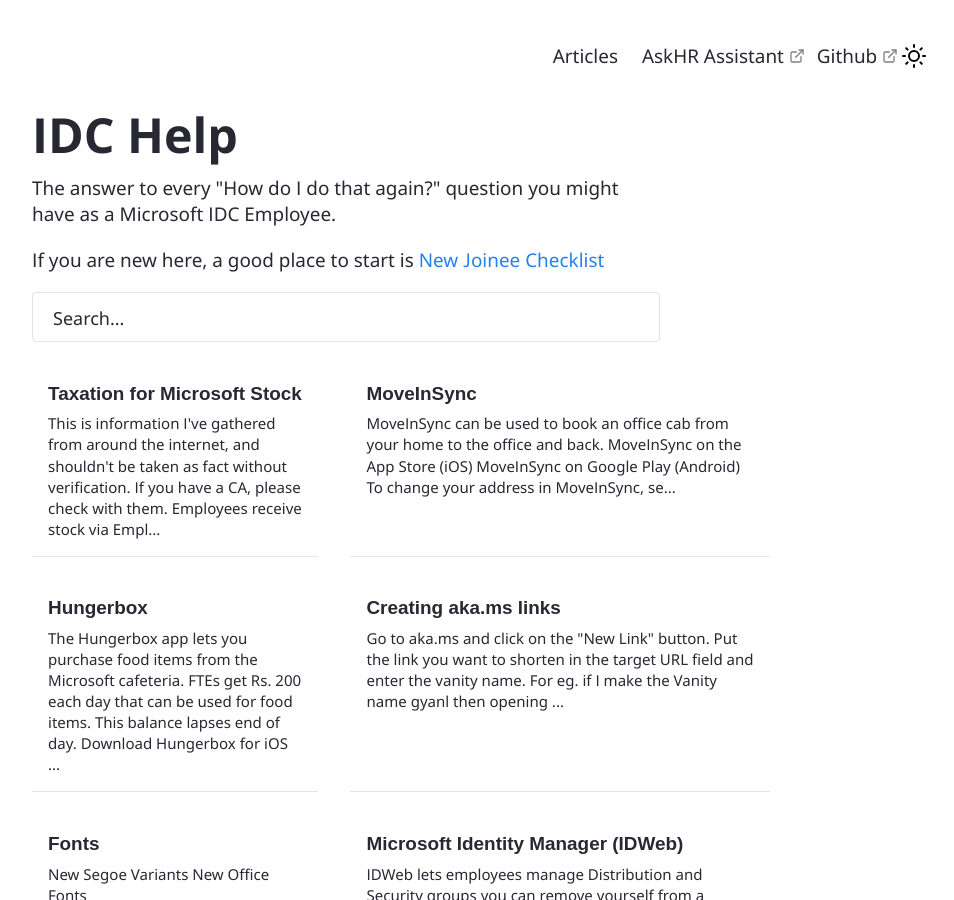
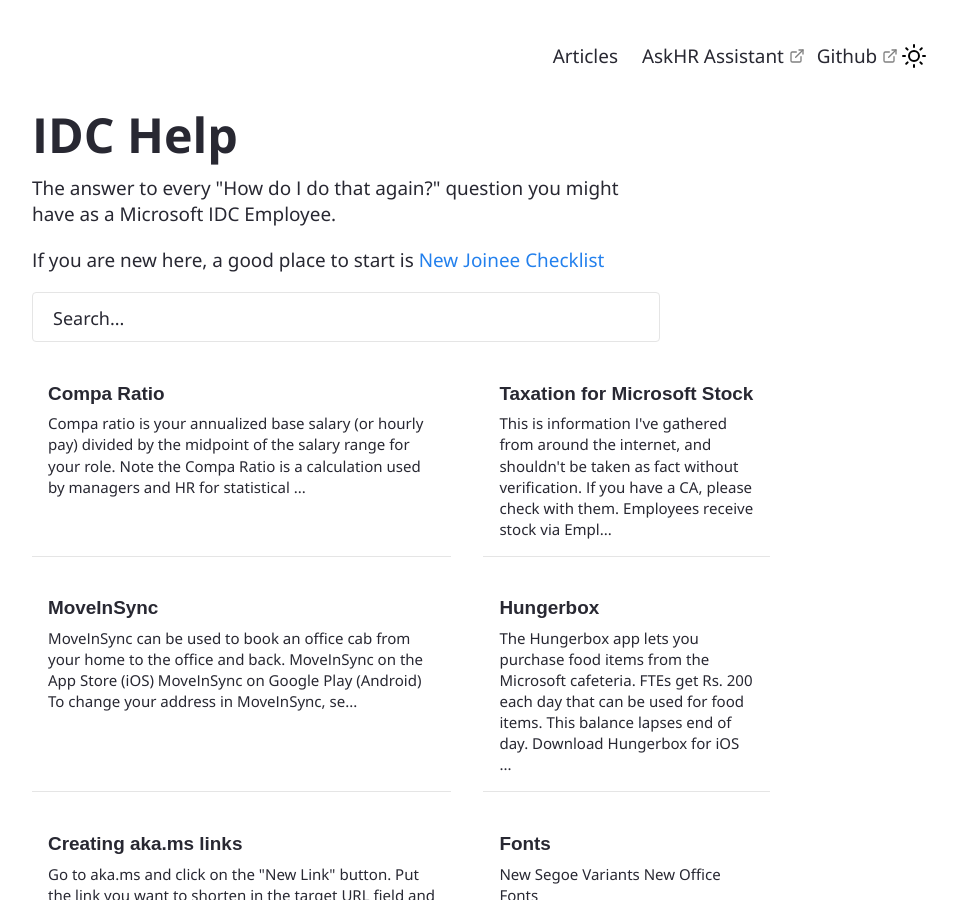
Before and after one commit to akademi-archive/akademi-archive.github.io, a Jekyll site: the page built from pages/index.md, in a window 1280 px wide and 900 px high. Shown: the whole window, without its empty margins (294-1248 px from the left). Built offline with Jekyll 4.4.1, drawn with Linux system fonts in a browser that asks for light colours; some web fonts are replaced.

Commit message:
fix broken links

```diff
--- /dev/null
+++ b/_notes/Public/Compa Ratio.md
@@ -0,0 +1,14 @@
+---
+feed: show
+title: Compa Ratio
+date: 25-08-2023
+date modified: 25-08-2023
+---
+
+Compa ratio is your annualized base salary (or hourly pay) divided by the midpoint of the salary range for your role.
+
+Note the Compa Ratio is a calculation used by managers and HR for statistical analysis, but it is not used to determine your pay, except in one-off cases involving complex transfers.
+
+You can ask the AskHR Virtual Assistant "What is my Compa Ratio?" to know your Compa ratio.
+
+[AskHR Virtual Assistant (azureedge.net)](https://askhrvasea.azureedge.net/?botOrigin=hrweb)
```
Also changed, not shown: _notes/Public/Accessibility Specs.md (+1 -1 lines), _notes/Public/Career Guides.md (+1 -1 lines), _notes/Public/[Accessibility.md (added).
